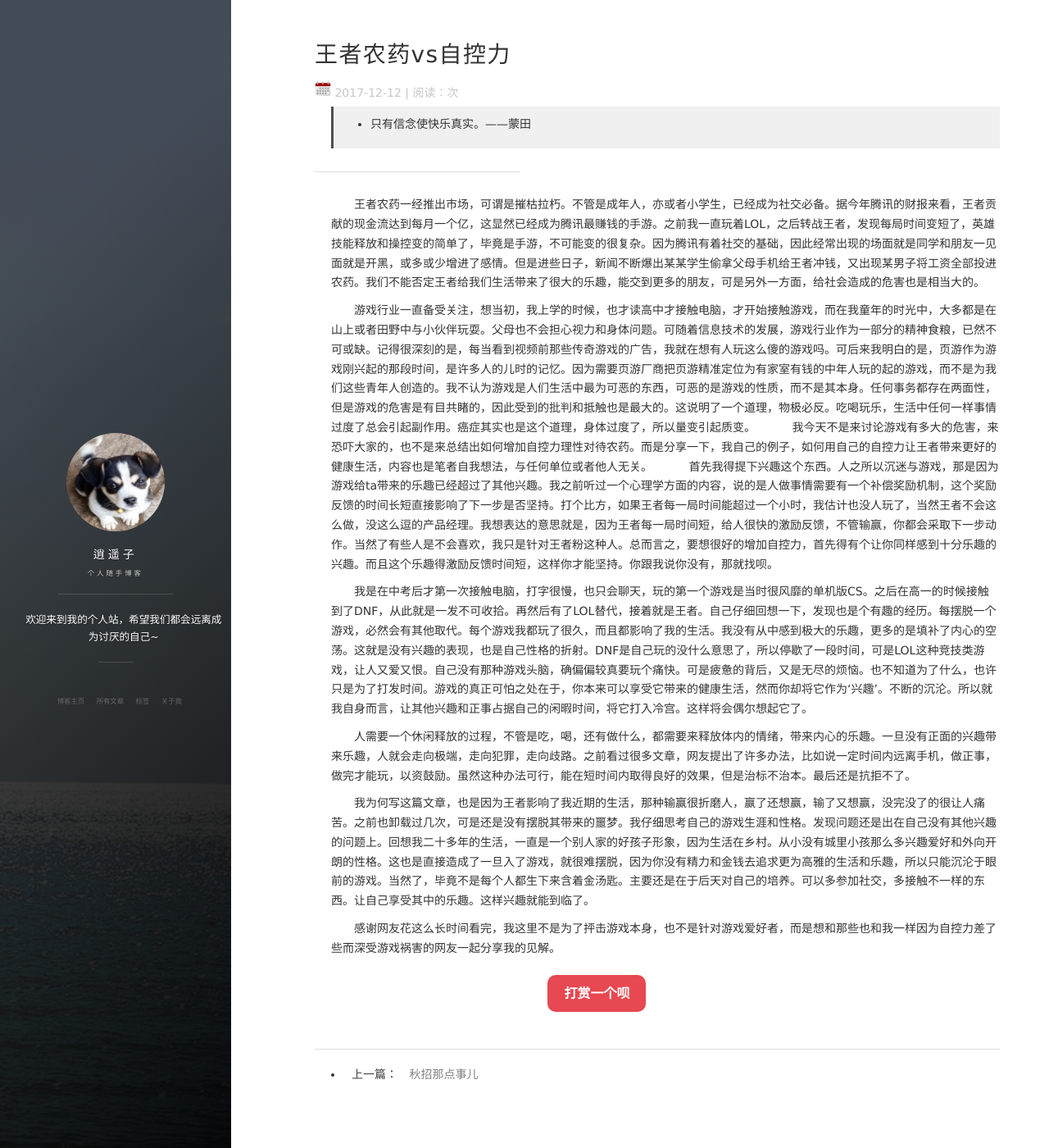
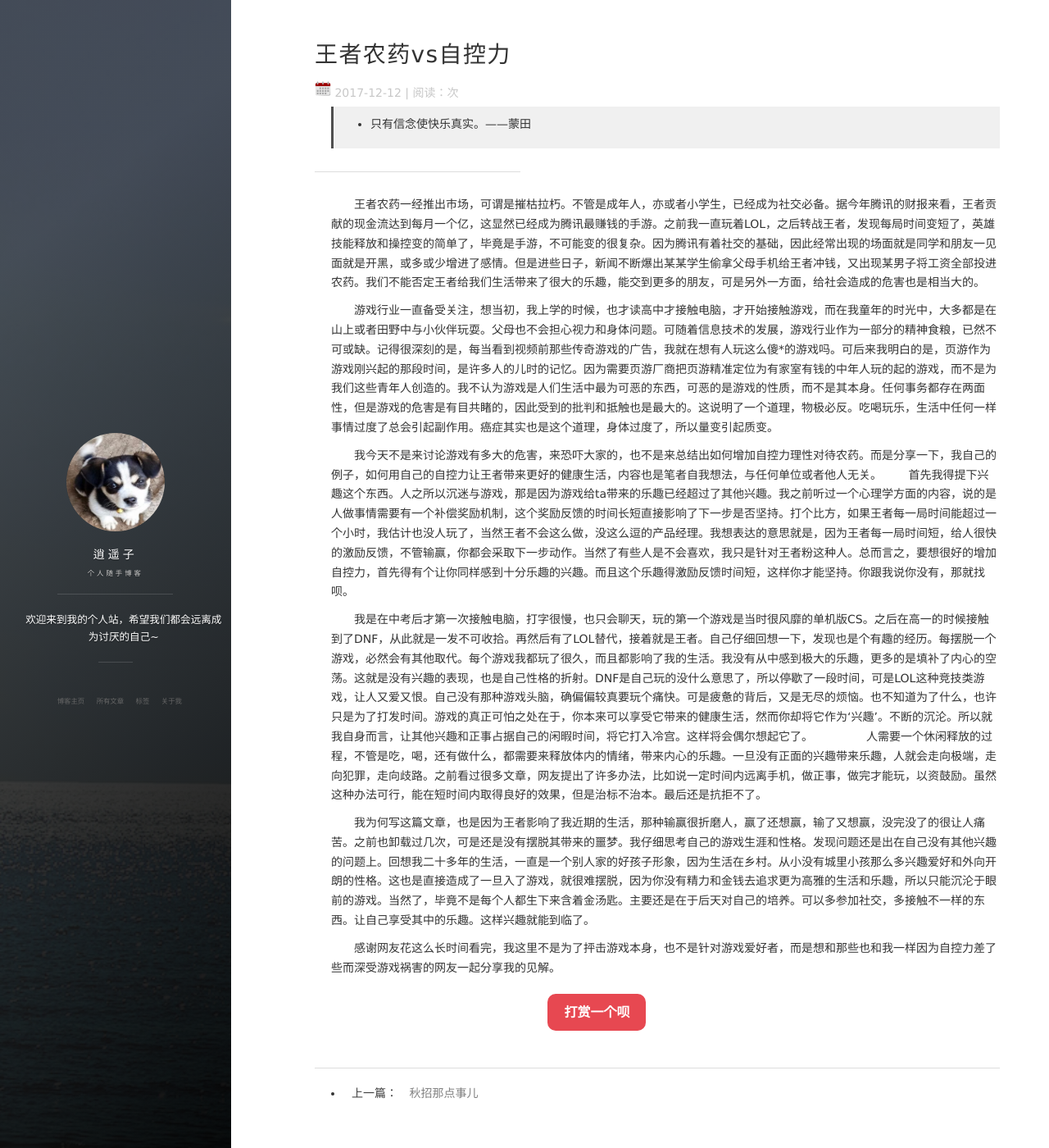
Before and after one commit to leezhu/leezhu.github.io, a Jekyll site: the page built from _posts/2017-12-12-王者农药vs自控力.md, in a window 1280 px wide and 1400 px high. Shown: the whole window at 82% size. Built offline with Jekyll 4.4.1, drawn with Linux system fonts in a browser that asks for light colours; nearby versions of some CDN libraries; comment, search, counter and statistics services are not loaded; part of the change alters nothing that is shown.

```diff
--- a/_posts/2017-12-12-王者农药vs自控力.md
+++ b/_posts/2017-12-12-王者农药vs自控力.md
@@ -11,11 +11,10 @@ tag: 感悟
 ------
 　　王者农药一经推出市场，可谓是摧枯拉朽。不管是成年人，亦或者小学生，已经成为社交必备。据今年腾讯的财报来看，王者贡献的现金流达到每月一个亿，这显然已经成为腾讯最赚钱的手游。之前我一直玩着LOL，之后转战王者，发现每局时间变短了，英雄技能释放和操控变的简单了，毕竟是手游，不可能变的很复杂。因为腾讯有着社交的基础，因此经常出现的场面就是同学和朋友一见面就是开黑，或多或少增进了感情。但是进些日子，新闻不断爆出某某学生偷拿父母手机给王者冲钱，又出现某男子将工资全部投进农药。我们不能否定王者给我们生活带来了很大的乐趣，能交到更多的朋友，可是另外一方面，给社会造成的危害也是相当大的。
 
-　　游戏行业一直备受关注，想当初，我上学的时候，也才读高中才接触电脑，才开始接触游戏，而在我童年的时光中，大多都是在山上或者田野中与小伙伴玩耍。父母也不会担心视力和身体问题。可随着信息技术的发展，游戏行业作为一部分的精神食粮，已然不可或缺。记得很深刻的是，每当看到视频前那些传奇游戏的广告，我就在想有人玩这么傻的游戏吗。可后来我明白的是，页游作为游戏刚兴起的那段时间，是许多人的儿时的记忆。因为需要页游厂商把页游精准定位为有家室有钱的中年人玩的起的游戏，而不是为我们这些青年人创造的。我不认为游戏是人们生活中最为可恶的东西，可恶的是游戏的性质，而不是其本身。任何事务都存在两面性，但是游戏的危害是有目共睹的，因此受到的批判和抵触也是最大的。这说明了一个道理，物极必反。吃喝玩乐，生活中任何一样事情过度了总会引起副作用。癌症其实也是这个道理，身体过度了，所以量变引起质变。
+　　游戏行业一直备受关注，想当初，我上学的时候，也才读高中才接触电脑，才开始接触游戏，而在我童年的时光中，大多都是在山上或者田野中与小伙伴玩耍。父母也不会担心视力和身体问题。可随着信息技术的发展，游戏行业作为一部分的精神食粮，已然不可或缺。记得很深刻的是，每当看到视频前那些传奇游戏的广告，我就在想有人玩这么傻*的游戏吗。可后来我明白的是，页游作为游戏刚兴起的那段时间，是许多人的儿时的记忆。因为需要页游厂商把页游精准定位为有家室有钱的中年人玩的起的游戏，而不是为我们这些青年人创造的。我不认为游戏是人们生活中最为可恶的东西，可恶的是游戏的性质，而不是其本身。任何事务都存在两面性，但是游戏的危害是有目共睹的，因此受到的批判和抵触也是最大的。这说明了一个道理，物极必反。吃喝玩乐，生活中任何一样事情过度了总会引起副作用。癌症其实也是这个道理，身体过度了，所以量变引起质变。
 
-&#160; &#160; &#160; &#160;我今天不是来讨论游戏有多大的危害，来恐吓大家的，也不是来总结出如何增加自控力理性对待农药。而是分享一下，我自己的例子，如何用自己的自控力让王者带来更好的健康生活，内容也是笔者自我想法，与任何单位或者他人无关。
-
-&#160; &#160; &#160; &#160;首先我得提下兴趣这个东西。人之所以沉迷与游戏，那是因为游戏给ta带来的乐趣已经超过了其他兴趣。我之前听过一个心理学方面的内容，说的是人做事情需要有一个补偿奖励机制，这个奖励反馈的时间长短直接影响了下一步是否坚持。打个比方，如果王者每一局时间能超过一个小时，我估计也没人玩了，当然王者不会这么做，没这么逗的产品经理。我想表达的意思就是，因为王者每一局时间短，给人很快的激励反馈，不管输赢，你都会采取下一步动作。当然了有些人是不会喜欢，我只是针对王者粉这种人。总而言之，要想很好的增加自控力，首先得有个让你同样感到十分乐趣的兴趣。而且这个乐趣得激励反馈时间短，这样你才能坚持。你跟我说你没有，那就找呗。
+　　我今天不是来讨论游戏有多大的危害，来恐吓大家的，也不是来总结出如何增加自控力理性对待农药。而是分享一下，我自己的例子，如何用自己的自控力让王者带来更好的健康生活，内容也是笔者自我想法，与任何单位或者他人无关。
+　　首先我得提下兴趣这个东西。人之所以沉迷与游戏，那是因为游戏给ta带来的乐趣已经超过了其他兴趣。我之前听过一个心理学方面的内容，说的是人做事情需要有一个补偿奖励机制，这个奖励反馈的时间长短直接影响了下一步是否坚持。打个比方，如果王者每一局时间能超过一个小时，我估计也没人玩了，当然王者不会这么做，没这么逗的产品经理。我想表达的意思就是，因为王者每一局时间短，给人很快的激励反馈，不管输赢，你都会采取下一步动作。当然了有些人是不会喜欢，我只是针对王者粉这种人。总而言之，要想很好的增加自控力，首先得有个让你同样感到十分乐趣的兴趣。而且这个乐趣得激励反馈时间短，这样你才能坚持。你跟我说你没有，那就找呗。
 
 　　我是在中考后才第一次接触电脑，打字很慢，也只会聊天，玩的第一个游戏是当时很风靡的单机版CS。之后在高一的时候接触到了DNF，从此就是一发不可收拾。再然后有了LOL替代，接着就是王者。自己仔细回想一下，发现也是个有趣的经历。每摆脱一个游戏，必然会有其他取代。每个游戏我都玩了很久，而且都影响了我的生活。我没有从中感到极大的乐趣，更多的是填补了内心的空荡。这就是没有兴趣的表现，也是自己性格的折射。DNF是自己玩的没什么意思了，所以停歇了一段时间，可是LOL这种竞技类游戏，让人又爱又恨。自己没有那种游戏头脑，确偏偏较真要玩个痛快。可是疲惫的背后，又是无尽的烦恼。也不知道为了什么，也许只是为了打发时间。游戏的真正可怕之处在于，你本来可以享受它带来的健康生活，然而你却将它作为‘兴趣’。不断的沉沦。所以就我自身而言，让其他兴趣和正事占据自己的闲暇时间，将它打入冷宫。这样将会偶尔想起它了。
 
```
